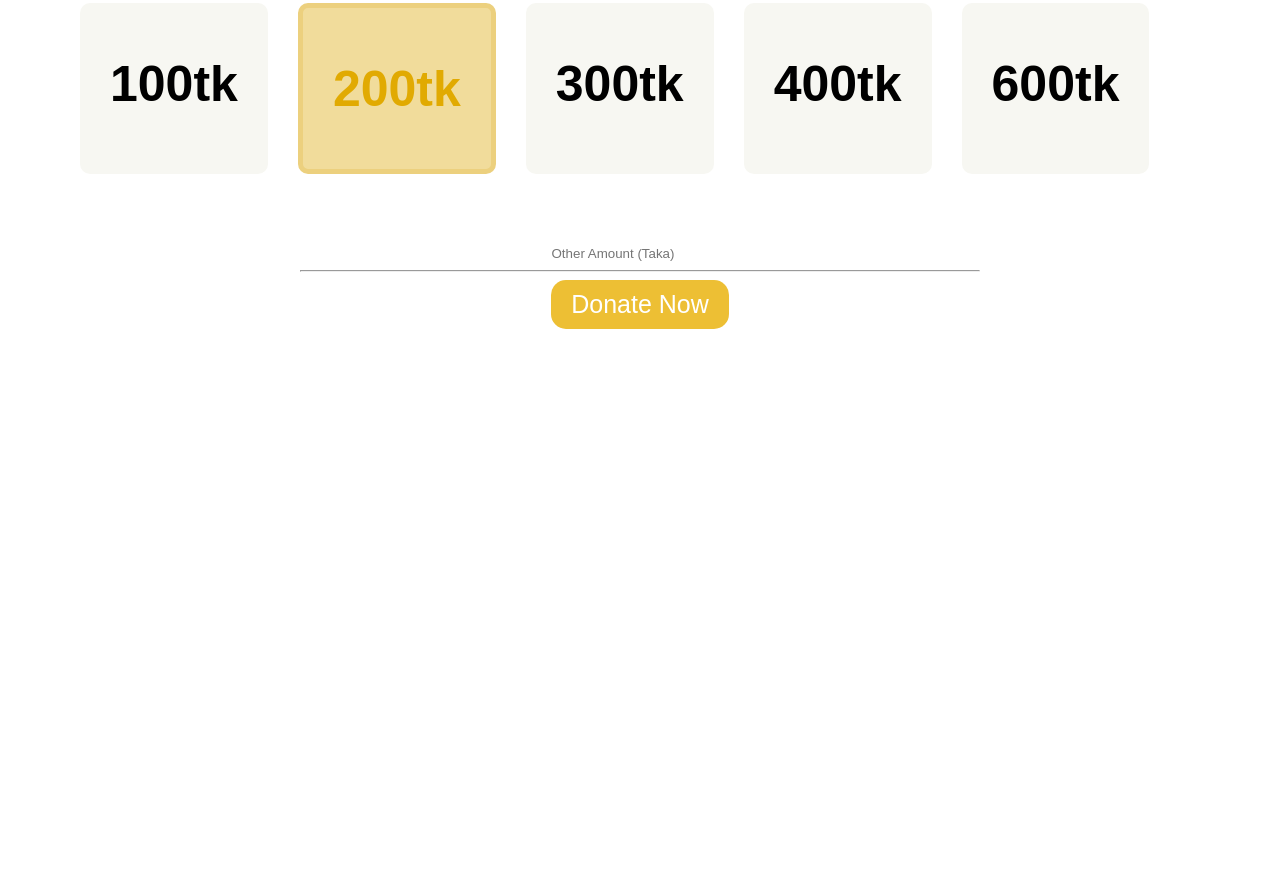
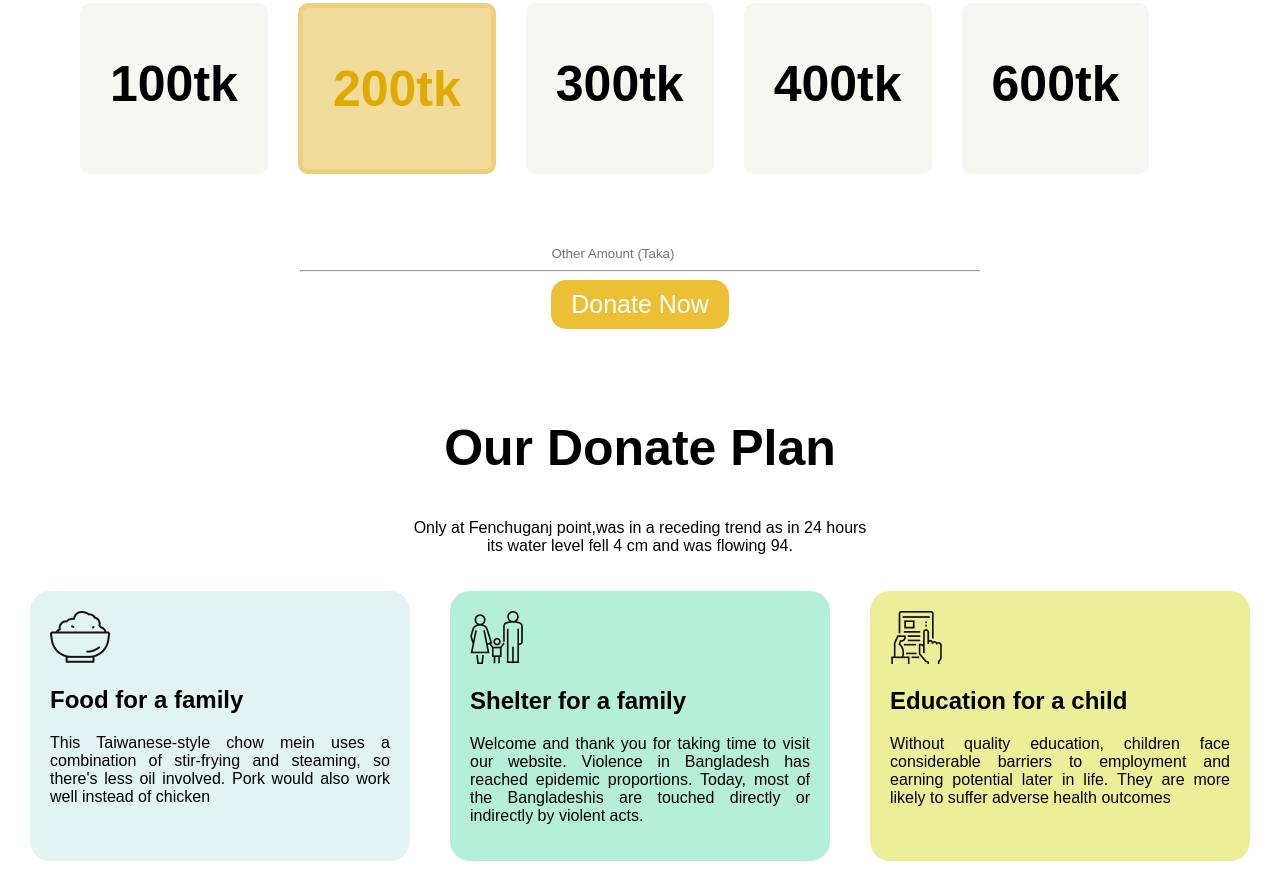
Before and after one commit to Mojammel-1361/assignment-1, a plain HTML site: page index.html in a window 1280 px wide. Shown: the part 730-1621 px from the top of the page. Before the commit the page ends 1059 px from the top, so only its background shows below. Drawn offline with Linux system fonts and the light colour scheme; a web font is replaced by a local one.

Commit message:
3rd done

```diff
--- a/index.html
+++ b/index.html
@@ -50,5 +50,33 @@
         </div>
     </section>
 
+
+    <section>
+        <div class="plan">
+            <h1>Our Donate Plan</h1>
+            <p>Only at Fenchuganj point,was in a receding trend as in 24 hours <br> its water level fell 4 cm and was flowing 94.</p>
+        </div>
+
+
+        <div class="service">
+            <div class="service-item1">
+                <img src="icons/food.png" alt="">
+                <h2>Food for a family</h2>
+                <p>This Taiwanese-style chow mein uses a combination of stir-frying and steaming, so there's less oil involved. Pork would also work well instead of chicken</p>
+            </div>
+            <div class="service-item2">
+                <img src="icons/shelter.png" alt="">
+                <h2>Shelter for a family</h2>
+                <p>Welcome and thank you for taking time to visit our website. Violence in Bangladesh has reached epidemic proportions. Today, most of the Bangladeshis are touched directly or indirectly by violent acts.</p>
+            </div>
+            <div class="service-item3">
+                <img src="icons/Frame-1.png" alt="">
+                <h2>Education for a child</h2>
+                <p>Without quality education, children face considerable barriers to employment and earning potential later in life. They are more likely to suffer adverse health outcomes</p>
+
+            </div>
+        </div>
+
+    </section>
 </body>
 </html>
--- a/style.css
+++ b/style.css
@@ -66,6 +66,43 @@ h1{
     text-align: center;
     margin-left: 300px;
     margin-right: 300px;
+}
+
+.plan{
+    margin-top: 90px;
+    text-align: center;
+}
+
+.service{
+    display: flex;
+    margin: 10px;
+}
+.service p {
+    text-align: justify;
+}
 
 
+.service-item1{
+
+    margin: 20px;
+    width: 30%;
+    padding: 20px;
+    background-color: rgb(226, 243, 243);
+    border-radius: 20px;
 }
+
+.service-item2{
+    width: 30%;
+    margin: 20px;
+    padding: 20px;
+    background-color: rgb(181, 238, 217);
+    border-radius: 20px;
+}
+
+.service-item3{
+    width: 30%;
+    margin: 20px;
+    padding: 20px;
+    background-color: rgb(237, 239, 152);
+    border-radius: 20px;
+}
```
